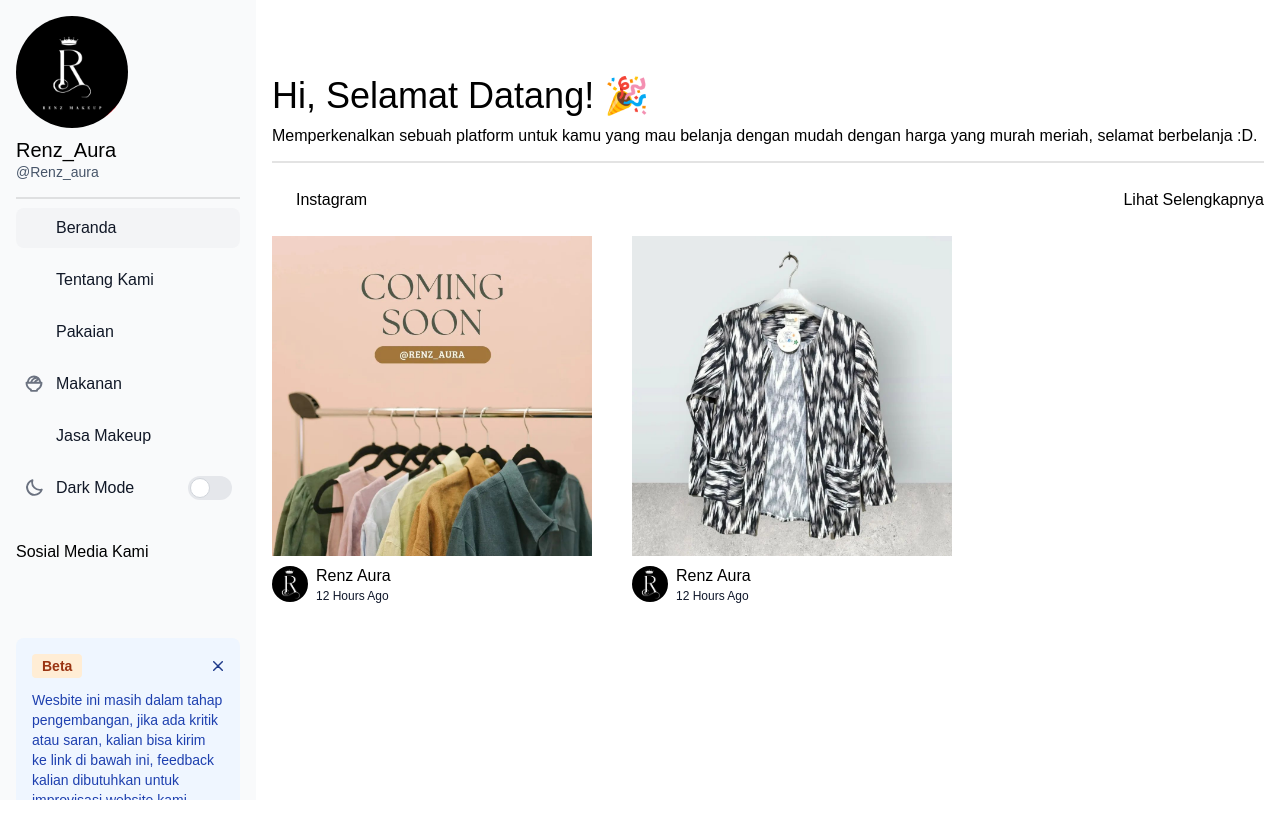
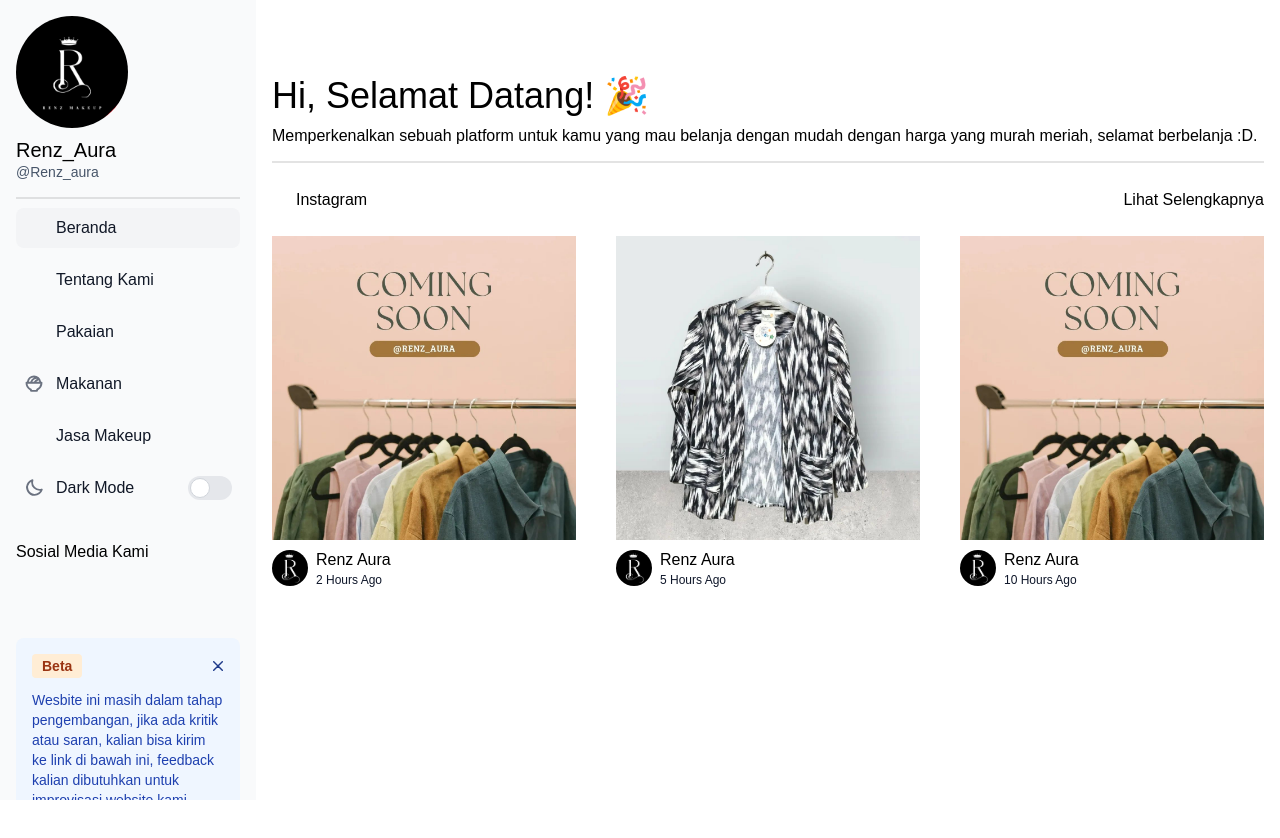
Before and after one commit to ikhlasdansantai/RenzAura, a React (Vite) app: page / in a window 1280 px wide. Shown: the top 838 px of the page. Built offline with nearby package versions, Linux system fonts and the light colour scheme; some icons are missing.

Commit message:
mengganti data statis ( instagram home )

```diff
--- a/src/Pages/Home/Home.tsx
+++ b/src/Pages/Home/Home.tsx
@@ -18,14 +18,21 @@ export default function Home() {
       imgPost: igPost1,
       imgProfile: userImgProfile,
       author: "Renz Aura",
-      date: "12 Hours Ago",
+      date: "2 Hours Ago",
       link: "https://www.instagram.com/renz_aura/",
     },
     {
       imgPost: igPost2,
       imgProfile: userImgProfile,
       author: "Renz Aura",
-      date: "12 Hours Ago",
+      date: "5 Hours Ago",
+      link: "https://www.instagram.com/renz_aura/",
+    },
+    {
+      imgPost: igPost1,
+      imgProfile: userImgProfile,
+      author: "Renz Aura",
+      date: "10 Hours Ago",
       link: "https://www.instagram.com/renz_aura/",
     },
   ];
```
